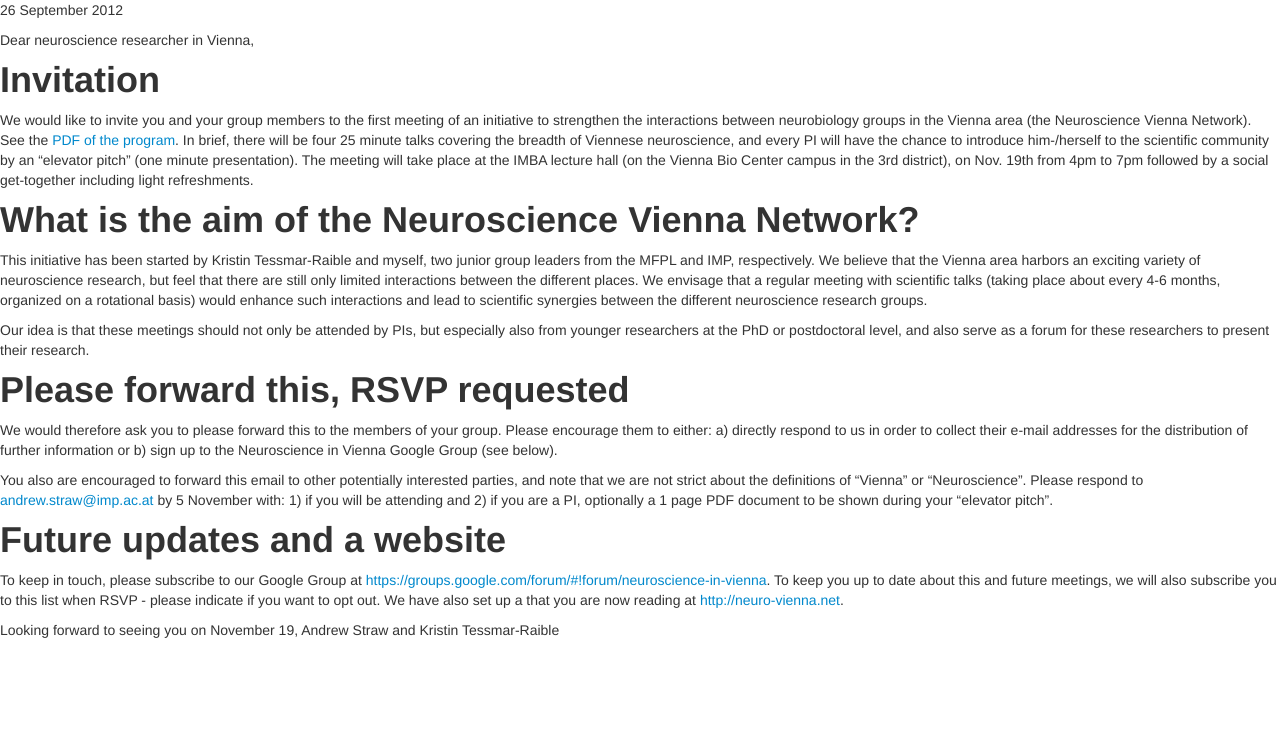
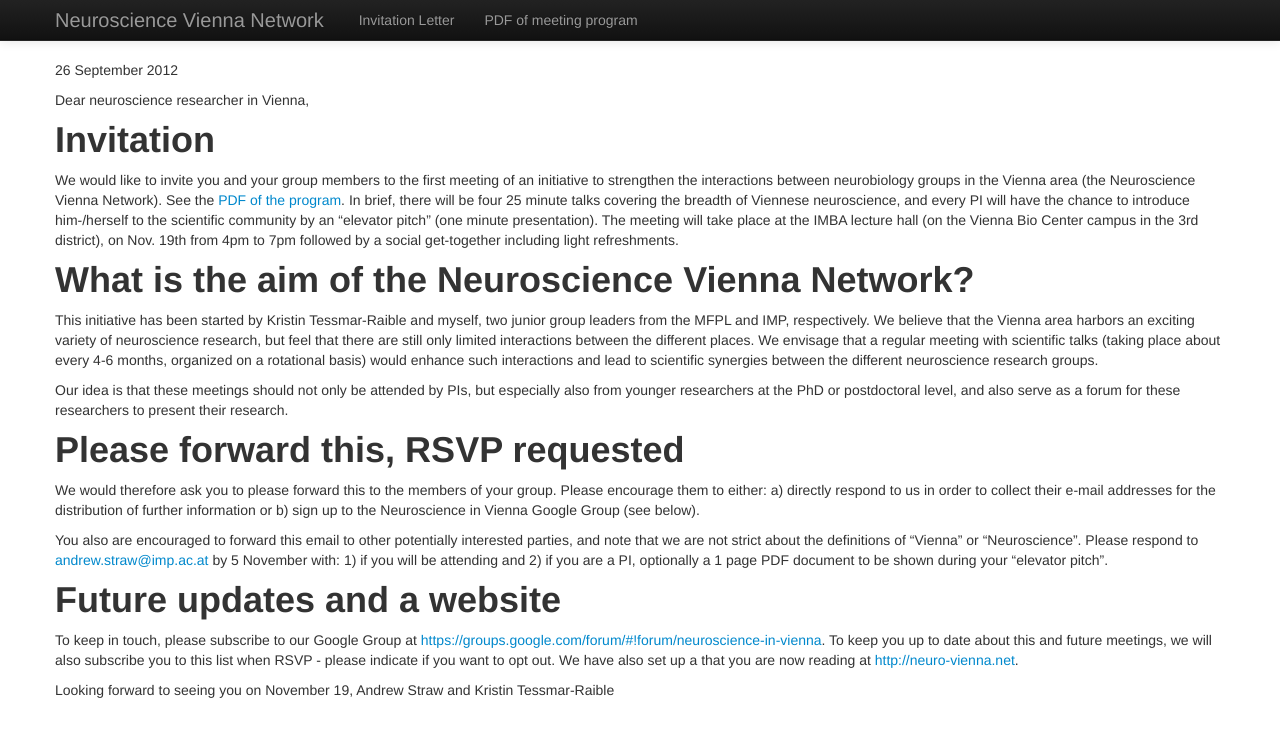
Before and after one commit to strawlab/neuro-vienna.net, a Jekyll site: the page built from index.markdown, in a window 1280 px wide. Shown: the top 737 px of the page. Built offline with Jekyll 4.4.1, drawn with Linux system fonts in a browser that asks for light colours.

Commit message:
use modified bootstrap starter template

```diff
--- a/_includes/above-content.html
+++ b/_includes/above-content.html
@@ -1,8 +1,46 @@
 <!DOCTYPE html>
-<html>
+<html lang="en">
   <head>
-    <title>{{page.title}}</title>
-    <!-- Bootstrap -->
-    <link href="assets/css/bootstrap.min.css" rel="stylesheet">
+    <meta charset="utf-8">
+    <title>Neuro Vienna Net: {{page.title}}</title>
+    <meta name="viewport" content="width=device-width, initial-scale=1.0">
+    <meta name="description" content="">
+    <meta name="author" content="">
+
+    <!-- Le styles -->
+    <link href="/assets/css/bootstrap.css" rel="stylesheet">
+    <style>
+      body {
+        padding-top: 60px; /* 60px to make the container go all the way to the bottom of the topbar */
+      }
+    </style>
+    <link href="/assets/css/bootstrap-responsive.css" rel="stylesheet">
+
+    <!-- Le HTML5 shim, for IE6-8 support of HTML5 elements -->
+    <!--[if lt IE 9]>
+      <script src="http://html5shim.googlecode.com/svn/trunk/html5.js"></script>
+    <![endif]-->
   </head>
+
   <body>
+
+    <div class="navbar navbar-inverse navbar-fixed-top">
+      <div class="navbar-inner">
+        <div class="container">
+          <a class="btn btn-navbar" data-toggle="collapse" data-target=".nav-collapse">
+            <span class="icon-bar"></span>
+            <span class="icon-bar"></span>
+            <span class="icon-bar"></span>
+          </a>
+          <a class="brand" href="#">Neuroscience Vienna Network</a>
+          <div class="nav-collapse collapse">
+            <ul class="nav">
+              <li><a href="/">Invitation Letter</a></li>
+              <li><a href="Schedule_Vienna_Neuroscience.pdf">PDF of meeting program</a></li>
+            </ul>
+          </div><!--/.nav-collapse -->
+        </div>
+      </div>
+    </div>
+
+    <div class="container">
--- a/_includes/below-content.html
+++ b/_includes/below-content.html
@@ -1,4 +1,6 @@
-    <script src="assets/js/jquery-1.8.2.min.js"></script>
-    <script src="assets/js/bootstrap.min.js"></script>
+    </div> <!-- /container -->
+
+    <script src="/assets/js/jquery-1.8.2.min.js"></script>
+    <script src="/assets/js/bootstrap.min.js"></script>
   </body>
 </html>
```
